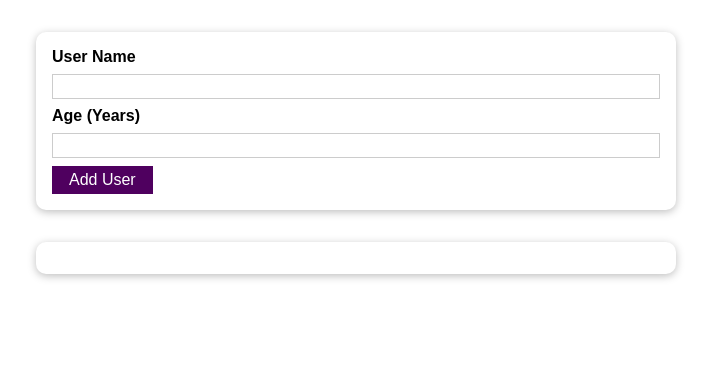
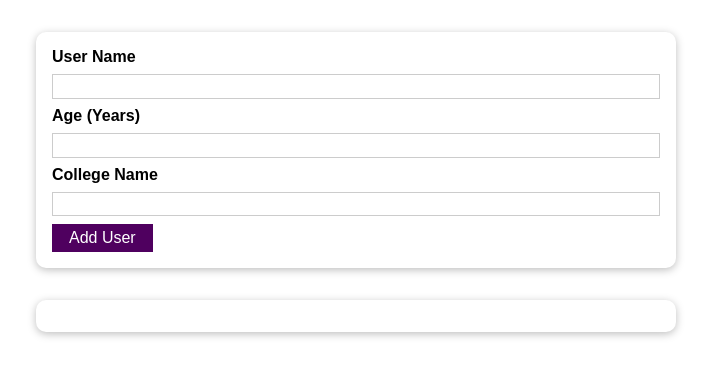
Before and after one commit to urmila1706/01-starting-project, a React (Create React App) app: page / in a window 1280 px wide. Shown: the top 376 px of the page, without its empty margins (284-995 px from the left). Built offline with nearby package versions, Linux system fonts and the light colour scheme.

Commit message:
Add one more input field

```diff
--- a/src/Components/Users/AddUsers.js
+++ b/src/Components/Users/AddUsers.js
@@ -7,13 +7,17 @@ import Wrapper from "../Helpers/Wrapper";
 const AddUser = (props) => {
 const nameInputRef=useRef();
 const ageInputRef=useRef();
-
+ const collegenameInputRef=useRef() ;
   const [error, setError] = useState();
   const addUserHandler = (event) => {
     event.preventDefault();
     const enteredName=nameInputRef.current.value;
     const enteredUserAge=ageInputRef.current.value;
-    if (enteredName.trim().length === 0 || enteredUserAge.trim().length === 0) {
+    const enteredCollegeName=collegenameInputRef.current.value;
+    if (enteredName.trim().length === 0 ||
+    enteredUserAge.trim().length === 0 ||
+    enteredCollegeName.trim().length===0)
+     {
       setError({
         title: "Invalid Input",
         message: "Please eneter a valid name and age (non-Empty values)",
@@ -31,11 +35,13 @@ const ageInputRef=useRef();
     const userData = {
       name: enteredName,
       age: enteredUserAge,
+      collegename:enteredCollegeName,
       id: Math.random().toString(),
     };
     props.onSave(userData);
     nameInputRef.current.value= '';
     ageInputRef.current.value= '';
+    collegenameInputRef.current.value='';
   };
 
   const errorHandler = () => {
@@ -66,6 +72,14 @@ const ageInputRef=useRef();
 
                ref={ageInputRef}
             />
+            <label htmlFor="collegename">College Name</label>
+            <input
+              type="text"
+              id="collegename"
+
+              ref={collegenameInputRef}
+            />
+
             <Button type="submit">Add User </Button>
           </form>
         </Card>
--- a/src/Components/Users/UsersList.js
+++ b/src/Components/Users/UsersList.js
@@ -8,6 +8,7 @@ const UserList = (props) => {
         {props.users.map((user) => (
           <li key={user.id}>
             {user.name} ({user.age} years old)
+            {user.collegename}
           </li>
         ))}
       </ul>
```
